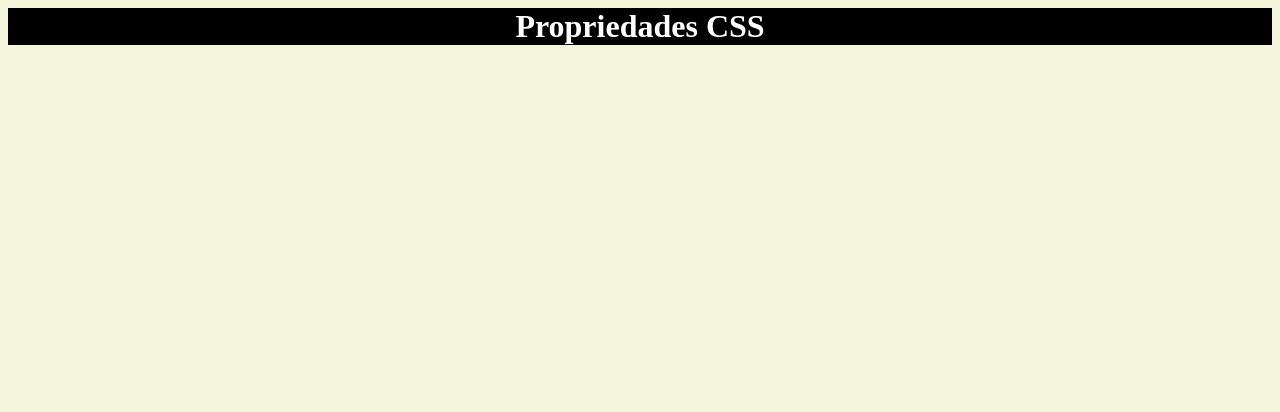
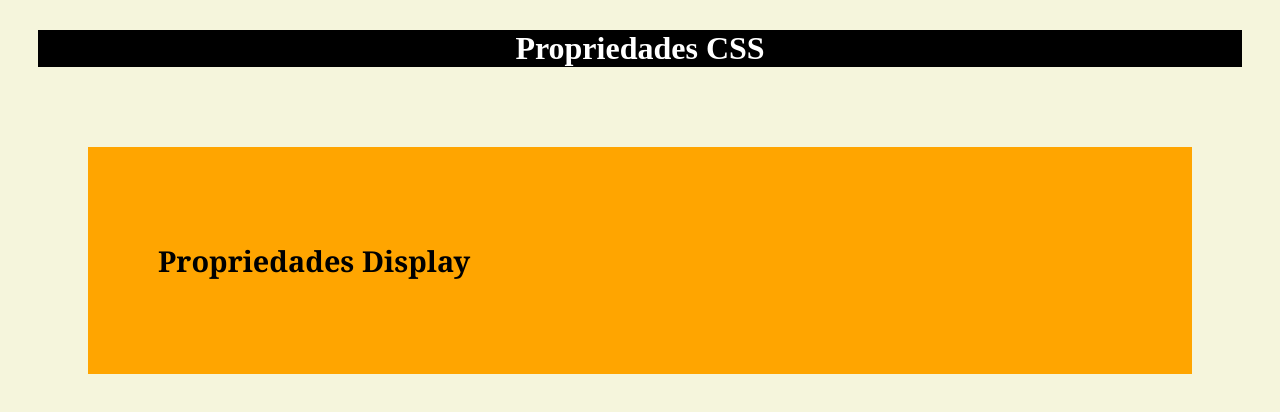
Before and after one commit to marcosvoltolini/seminario, a plain HTML site: page index.html in a window 1280 px wide. Drawn offline with Linux system fonts and the light colour scheme.

Commit message:
add - começo

```diff
--- a/index.html
+++ b/index.html
@@ -21,8 +21,10 @@
     <main>
 
 
-        <div>
-
+        <div class="or">
+                <h2>
+                    Propriedades Display
+                </h2>
         </div>
 
 
--- a/style.css
+++ b/style.css
@@ -62,6 +62,16 @@ body{
 }
 
 .menu{
-
+    margin: 30px;
     background-color: black;
 }
+
+.or{
+
+    padding: 70px;
+    margin: 80px;
+    background-color: orange;
+    font-family: Georgia, 'Times New Roman', Times, serif;
+    font-size: larger;
+
+}
```
